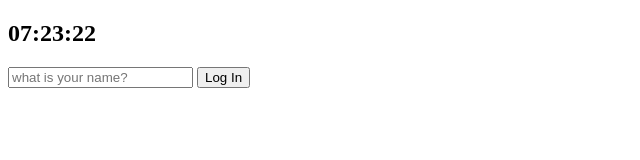
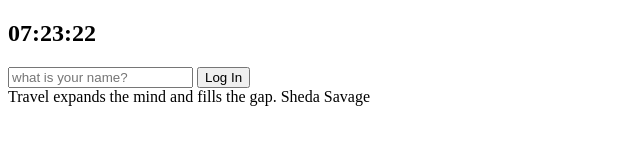
Before and after one commit to jj-2206/learn-JavaScript, a plain HTML site: page Application/index.html in a window 1280 px wide. Shown: the whole page, without its empty margins (0-640 px from the left). Drawn offline with Linux system fonts and the light colour scheme.

Commit message:
feat: Create Quotes Math Array.length

```diff
--- a/Application/index.html
+++ b/Application/index.html
@@ -7,6 +7,7 @@
     <link rel="stylesheet" href="./css/style.css" />
     <script defer src="./js/greeting.js"></script>
     <script defer src="./js/clock.js"></script>
+    <script defer src="./js/quotes.js"></script>
     <title>Application</title>
   </head>
   <body>
@@ -16,5 +17,9 @@
       <button>Log In</button>
     </form>
     <h1 id="greeting" class="hidden"></h1>
+    <div id="quote">
+      <span></span>
+      <span></span>
+    </div>
   </body>
 </html>
--- /dev/null
+++ b/Application/js/quotes.js
@@ -0,0 +1,61 @@
+const quotes = [
+  {
+    quote: 'The way to get started is to quit talking and begin doing.',
+    author: 'Walt Disney',
+  },
+  {
+    quote: "Life is what happens when you're busy making other plans.",
+    author: 'John Lennon',
+  },
+  {
+    quote: 'The world is a book and those who do not travel read only one page.',
+    author: 'Saint Augustine',
+  },
+  {
+    quote: 'Life is either a daring adventure or nothing at all.',
+    author: 'Helen Keller',
+  },
+  {
+    quote: 'To Travel is to Live',
+    author: 'Hans Christian Andersen',
+  },
+  {
+    quote: 'Only a life lived for others is a life worthwhile.',
+    author: 'Albert Einstein',
+  },
+  {
+    quote: 'You only live once, but if you do it right, once is enough.',
+    author: 'Mae West',
+  },
+  {
+    quote: 'Never go on trips with anyone you do ntot love.',
+    author: 'Hemmingway',
+  },
+  {
+    quote: 'We wander for distraction, but we travel for fulfilment.',
+    author: 'Hilaire Belloc',
+  },
+  {
+    quote: 'Travel expands the mind and fills the gap.',
+    author: 'Sheda Savage',
+  },
+];
+const [quote, author] = document.querySelectorAll('span');
+// const quote = document.querySelector('#quote span:first-child');
+// const author = document.querySelector('#quote span:last-child');
+
+const todaysQuote = quotes[Math.floor(Math.random() * quotes.length)];
+
+quote.innerText = todaysQuote.quote;
+author.innerText = todaysQuote.author;
+
+/*
+Math 수학적인 상수와 함수를 위한 속성과 메서드를 가진 내장 객체입니다. 함수 객체가 아닙니다.
+.round() 반올림 후 정수 반환
+.ceil(숫자) 숫자와 같거나 올림 정수 반환
+.floor(숫자) 숫자와 같거나 버림 정수 반환
+.random() 0 이상 1 미만의 구간의 난수 반환 0. 00480
+
+Array.length
+Array 인스턴스의 length 속성은 배열의 길이를 반환합니다.
+*/
```
